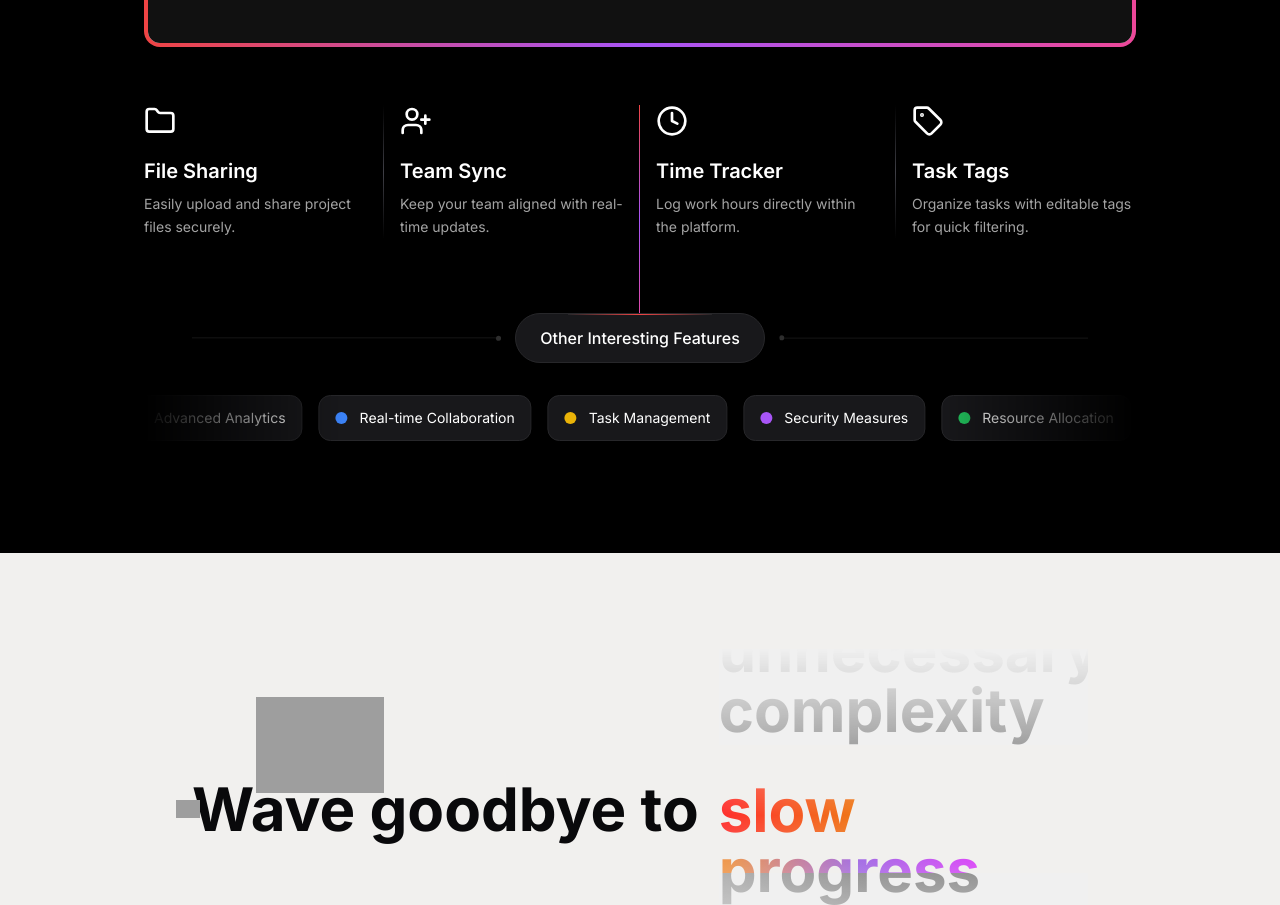
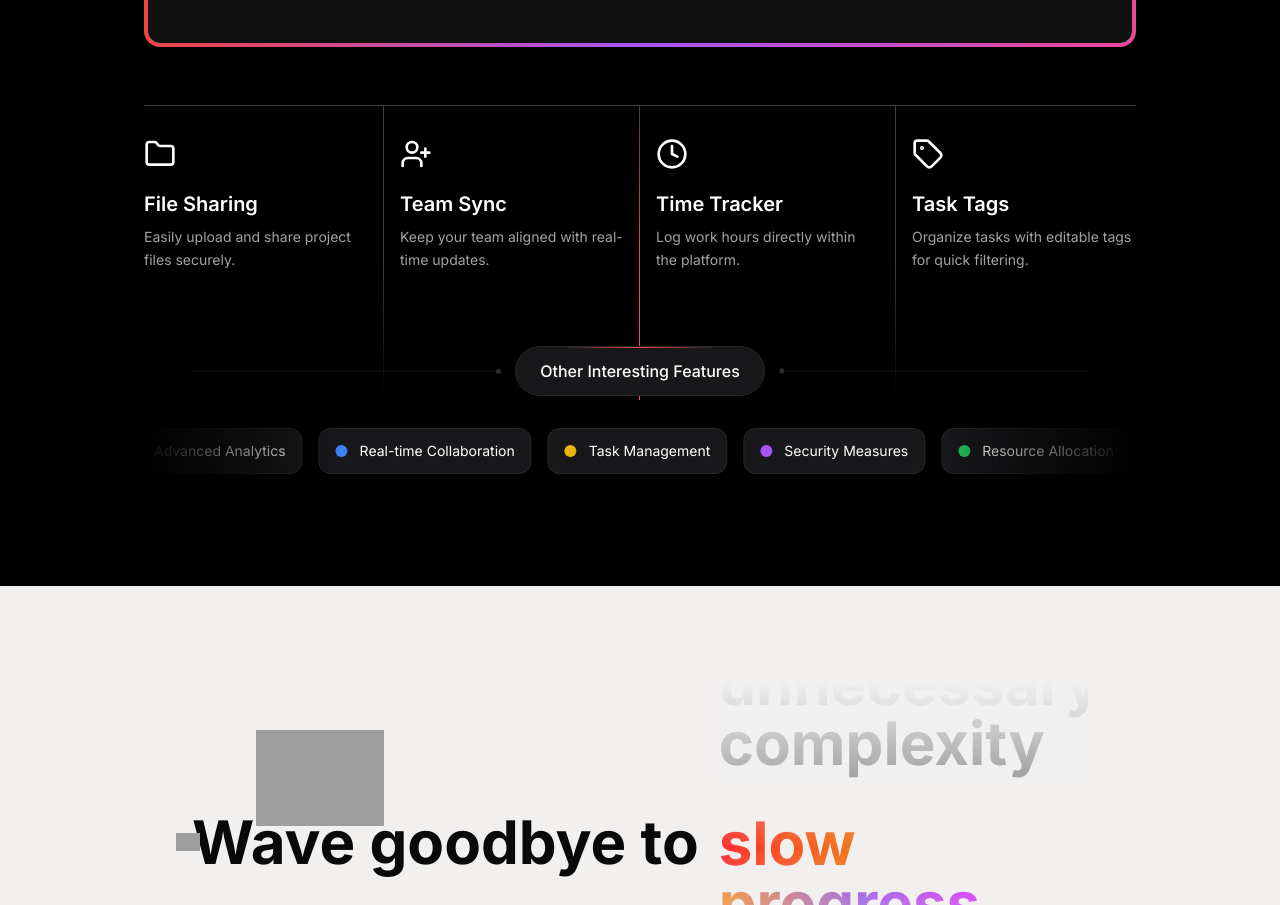
Before and after one commit to OmniCommsAI/omnicommsai-landingpg, a React (Vite) app: page / in a window 1280 px wide. Shown: the part 5461-6366 px from the top of the page. Built offline with nearby package versions, Linux system fonts and the light colour scheme; grey boxes are pictures that could not be loaded; the HTML template or start-up script is replaced by a standard one.

Commit message:
Add top grey line to columns

```diff
--- a/src/components/ProductOverviewSection.tsx
+++ b/src/components/ProductOverviewSection.tsx
@@ -81,12 +81,12 @@ const ProductOverviewSection = () => {
           </div>
 
           {/* Features Grid */}
-          <div className="w-full grid grid-cols-1 md:grid-cols-4 gap-8 mt-12 relative">
+          <div className="w-full grid grid-cols-1 md:grid-cols-4 gap-8 mt-12 relative border-t border-zinc-700">
             {features.map((feature, index) => {
               const Icon = feature.icon;
 
               return (
-                <div key={index} className="flex flex-col items-start gap-5 text-left relative">
+                <div key={index} className="flex flex-col items-start gap-5 text-left relative pt-8">
                   <Icon className="w-8 h-8 text-white" />
                   <div className="space-y-2">
                     <h3 className="text-xl font-semibold text-white">{feature.title}</h3>
@@ -95,13 +95,13 @@ const ProductOverviewSection = () => {
 
                   {/* Vertical divider lines */}
                   {index < 3 && (
-                    <div className="absolute -right-4 top-0 bottom-0 w-px hidden md:block">
+                    <div className="absolute -right-4 -top-0 w-px hidden md:block" style={{ height: 'calc(100% + 8rem)' }}>
                       {index === 1 ? (
                         // Center divider with colorful gradient
-                        <div className="w-full bg-gradient-to-b from-red-500 via-orange-500 via-purple-500 to-pink-500" style={{ height: 'calc(100% + 6rem)' }}></div>
+                        <div className="w-full h-full bg-gradient-to-b from-zinc-700 via-red-500 via-orange-500 via-purple-500 to-pink-500"></div>
                       ) : (
                         // Regular gradient dividers
-                        <div className="w-full h-full bg-gradient-to-b from-transparent via-zinc-700 to-transparent"></div>
+                        <div className="w-full h-full bg-gradient-to-b from-zinc-700 via-zinc-700 to-transparent"></div>
                       )}
                     </div>
                   )}
```
